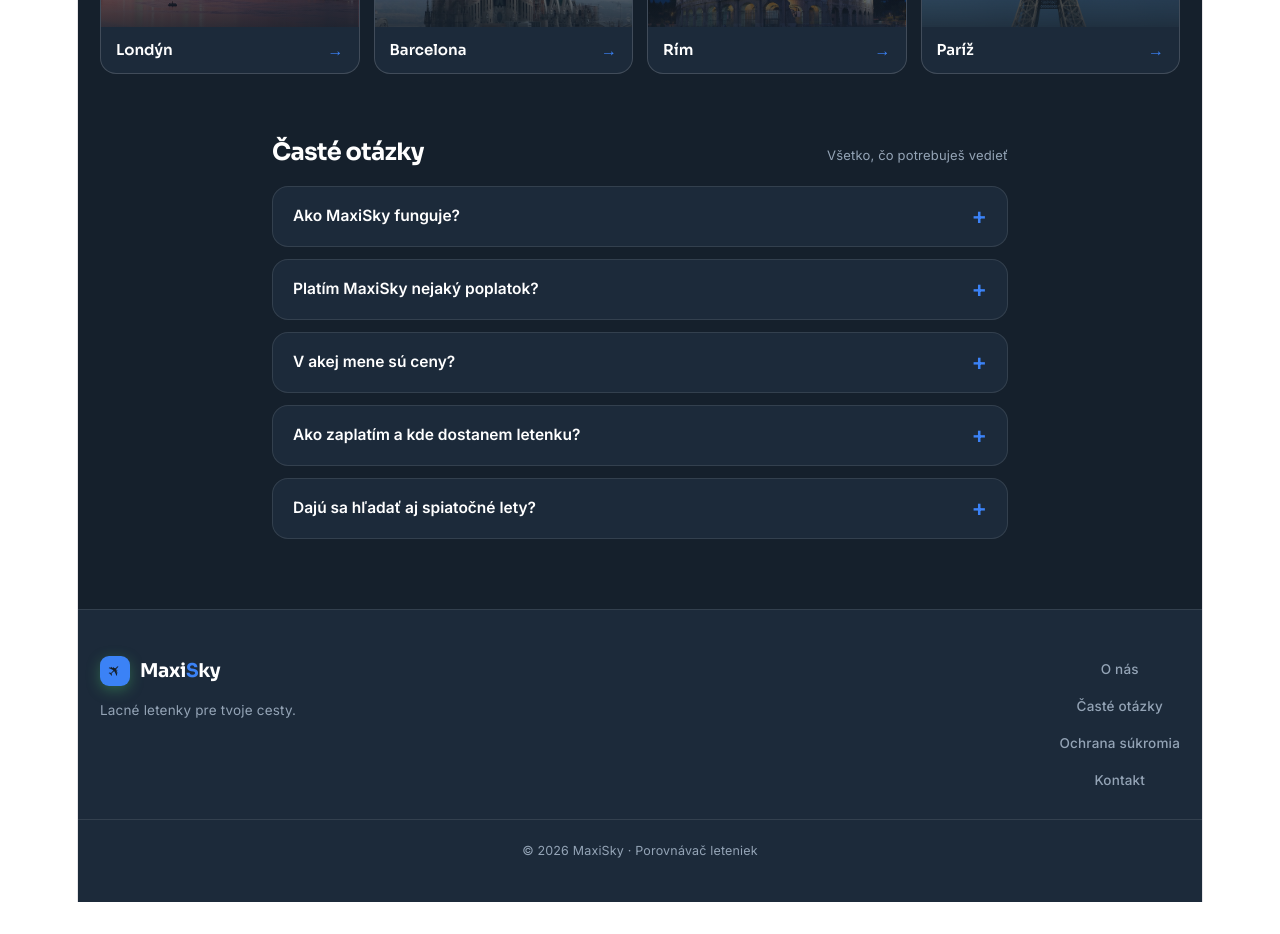
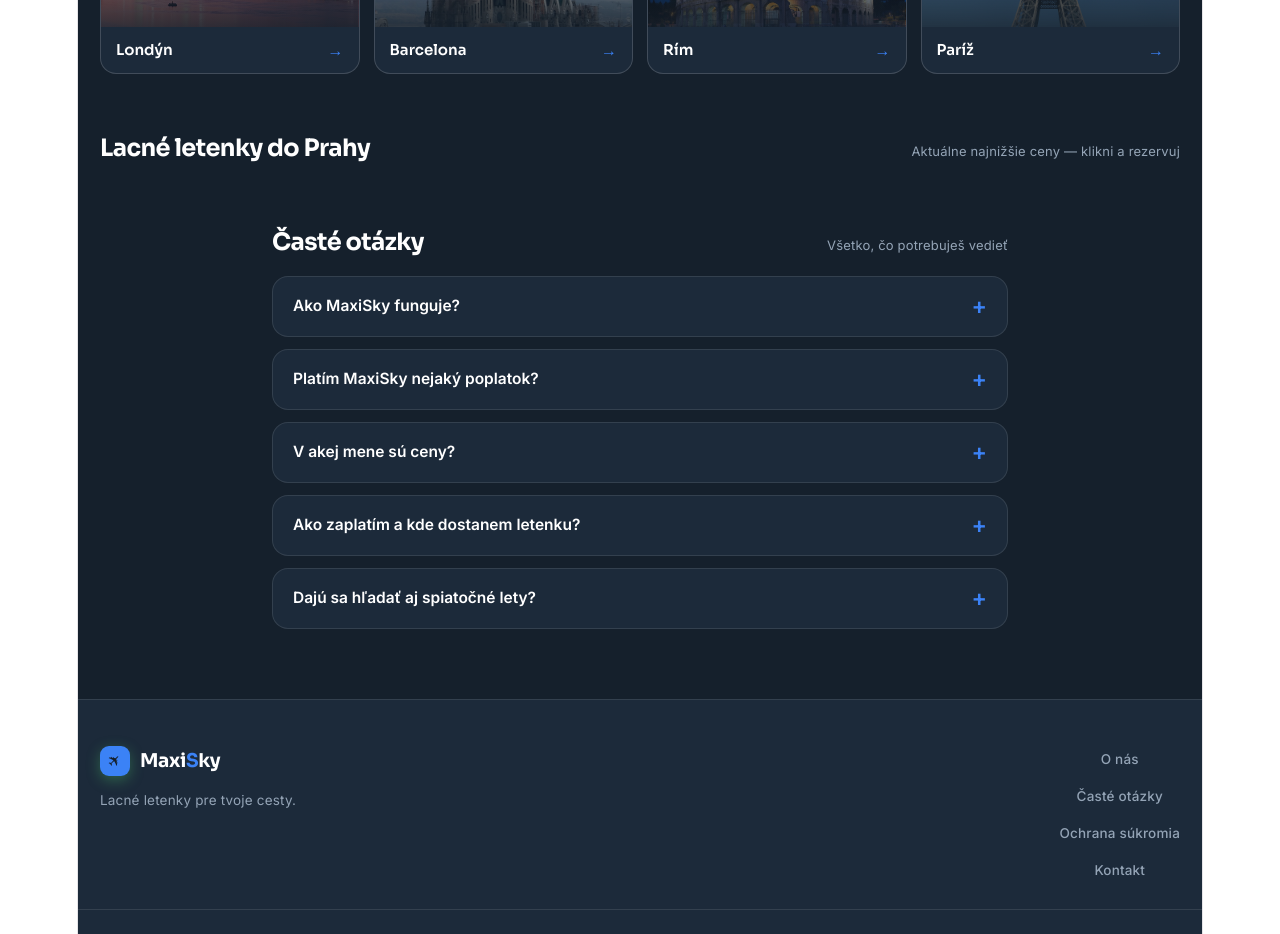
Before and after one commit to infomaxicz/maxsky, a React (Vite) app: page / in a window 1280 px wide. Shown: the part 1440-2374 px from the top of the page. Before the commit the page ends 2342 px from the top, so only its background shows below. Built offline with nearby package versions, Linux system fonts and the light colour scheme.

Commit message:
Sekcia Lacne letenky do Prahy (zive ceny)

```diff
--- a/src/App.jsx
+++ b/src/App.jsx
@@ -1,4 +1,4 @@
-import React, { useState, useRef } from "react";
+import React, { useState, useRef, useEffect } from "react";
 
 // ─────────────────────────────────────────────────────────────
 // Skysell — maxisky.eu landing
@@ -230,6 +230,18 @@ export default function App() {
   const [hint, setHint] = useState("");
   const [openFaq, setOpenFaq] = useState(null);
   const formRef = useRef(null);
+  const priceWidgetRef = useRef(null);
+
+  useEffect(() => {
+    const container = priceWidgetRef.current;
+    if (!container) return;
+    const script = document.createElement("script");
+    script.src = "https://tpwgts.com/content?currency=eur&trs=542813&shmarker=742946&destination=PRG&target_host=www.aviasales.com%2Fsearch&locale=sk&limit=8&powered_by=false&primary=%233B82F6&promo_id=4044&campaign_id=100";
+    script.async = true;
+    script.charset = "utf-8";
+    container.appendChild(script);
+    return () => { container.innerHTML = ""; };
+  }, []);
 
   const swap = () => { setFrom(to); setTo(from); };
 
@@ -419,6 +431,15 @@ export default function App() {
         </div>
       </section>
 
+      {/* lacné letenky do Prahy — živé ceny */}
+      <section className="dst-wrap">
+        <div className="sec-h">
+          <h2>Lacné letenky do Prahy</h2>
+          <span>Aktuálne najnižšie ceny — klikni a rezervuj</span>
+        </div>
+        <div ref={priceWidgetRef} />
+      </section>
+
       {/* časté otázky — akordeón */}
       <section className="faq">
         <div className="sec-h">
```
